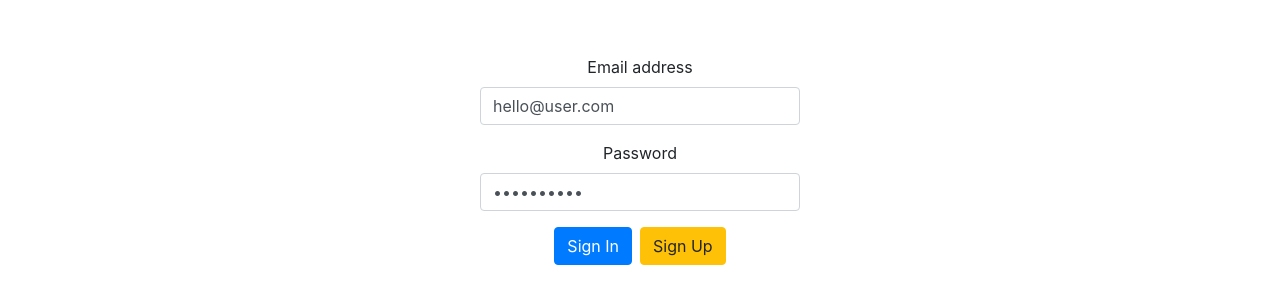
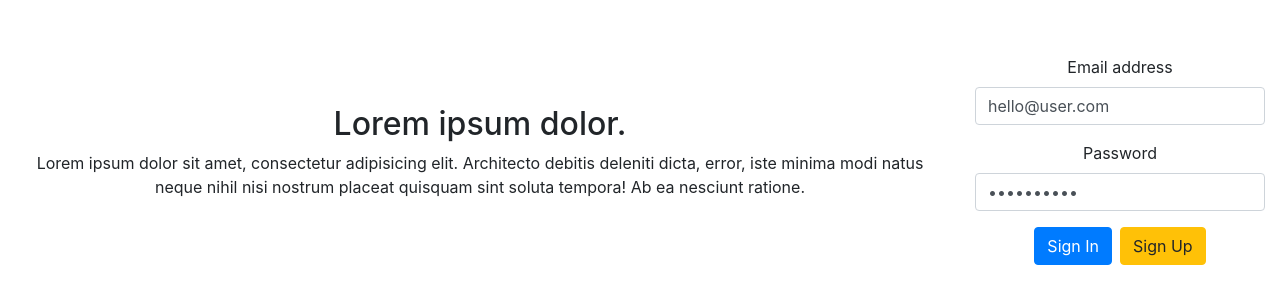
Before and after one commit to chebb44/rs-lang-24, a React (Create React App) app: page / in a window 1280 px wide. Shown: the part 240-544 px from the top of the page. Built offline with nearby package versions, Linux system fonts and the light colour scheme.

Commit message:
feat: add login components

```diff
--- a/src/components/LoginForm/LoginForm.css
+++ b/src/components/LoginForm/LoginForm.css
@@ -1,3 +1,3 @@
 .sign-up-screen{
-  max-width: 350px;
+  max-width: 320px;
 }
--- /dev/null
+++ b/src/components/LoginIntroInfo/LoginIntroInfo.js
@@ -0,0 +1,15 @@
+import React from 'react';
+import './LoginIntroInfo.scss';
+
+export const LoginIntroInfo = function() {
+  return (
+    <div className="container">
+      <h2>Lorem ipsum dolor.</h2>
+      <p>
+        Lorem ipsum dolor sit amet, consectetur adipisicing elit. Architecto
+        debitis deleniti dicta, error, iste minima modi natus neque nihil nisi
+        nostrum placeat quisquam sint soluta tempora! Ab ea nesciunt ratione.
+      </p>
+    </div>
+  );
+};
--- a/src/pages/LoginPage/LoginPage.js
+++ b/src/pages/LoginPage/LoginPage.js
@@ -8,6 +8,7 @@ import { Alert } from './../../components/Alert/Alert';
 import { LoginForm } from './../../components/LoginForm/LoginForm';
 import { appStateSelector } from './../../reducers/appState/appStateReducer';
 import { useHistory } from 'react-router-dom';
+import { LoginIntroInfo } from '../../components/LoginIntroInfo/LoginIntroInfo';
 
 export const LoginPage = function () {
   const { alertMessage } = useSelector(appStateSelector);
@@ -32,6 +33,7 @@ export const LoginPage = function () {
     <>
       <Alert message={alertMessage} />
       <div className="login-screen d-flex justify-content-center align-items-center flex-grow-1">
+        <LoginIntroInfo />
         <LoginForm onSignUp={signUpHandler} onSignIn={signInHandler} />
       </div>
     </>
```
Also changed, not shown: src/components/LoginIntroInfo/LoginIntroInfo.scss (added), 1 other file (tests, documents, lock files or other folders).
